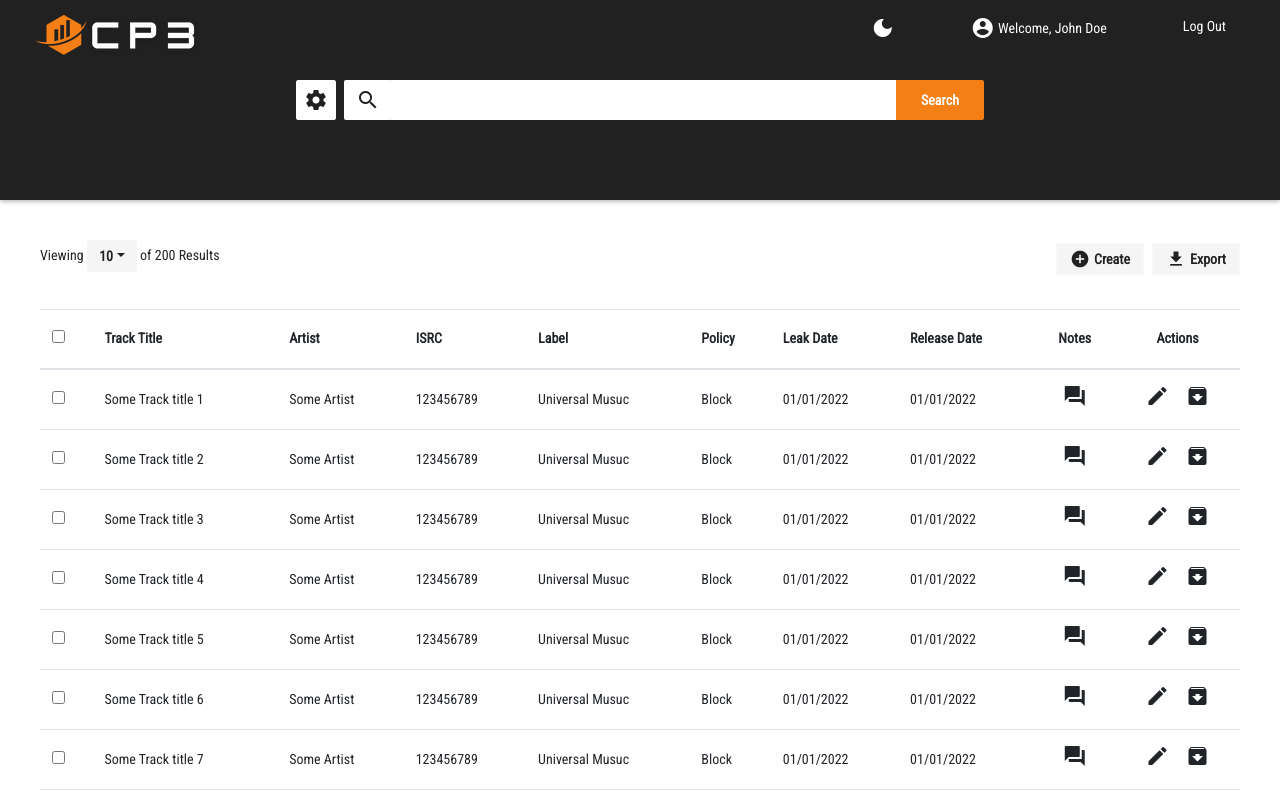
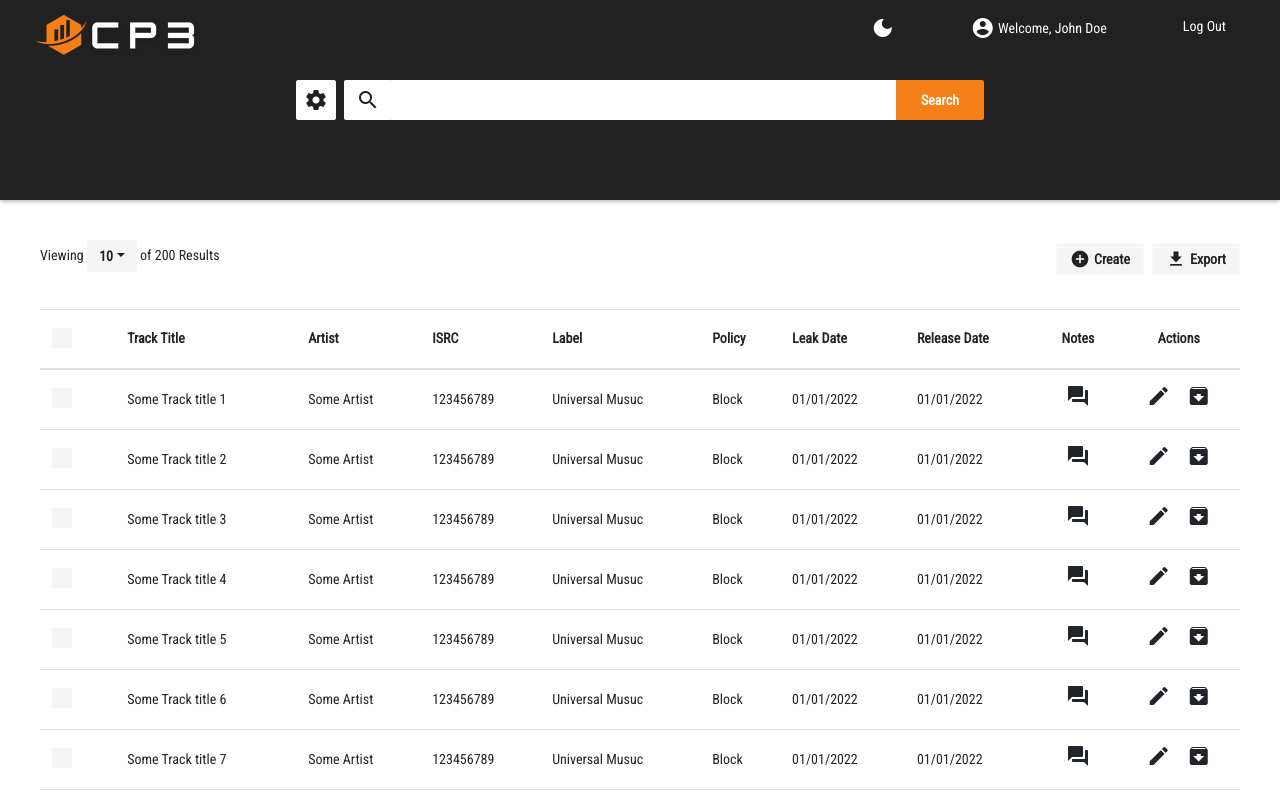
Before and after one commit to radik909/cp3-bootstrap, a React (Create React App) app: page / in a window 1280 px wide. Shown: the top 800 px of the page. Built offline with nearby package versions, Linux system fonts and the light colour scheme.

Commit message:
Custom checkbox

```diff
--- a/src/App.js
+++ b/src/App.js
@@ -1,4 +1,5 @@
 import { DropdownButton, Dropdown } from "react-bootstrap";
+import Checkbox from "./Checkbox";
 
 export default function App() {
   return (
@@ -85,7 +86,7 @@ export default function App() {
             <thead>
               <tr>
                 <th>
-                  <input type="checkbox" />
+                  <Checkbox />
                 </th>
                 <th scope="col">Track Title</th>
                 <th scope="col">Artist</th>
@@ -106,7 +107,7 @@ export default function App() {
               {[1, 2, 3, 4, 5, 6, 7, 8, 9, 10].map((item) => (
                 <tr key={item}>
                   <td>
-                    <input type="checkbox" />
+                    <Checkbox />
                   </td>
                   <td>Some Track title {item}</td>
                   <td>Some Artist</td>
--- /dev/null
+++ b/src/Checkbox/index.css
@@ -0,0 +1,50 @@
+input[type="checkbox"] {
+  visibility: hidden;
+  margin-left: -20px;
+}
+.checkbox {
+  height: 20px;
+  width: 20px;
+  display: block;
+  position: relative;
+  padding-left: 30px;
+  cursor: pointer;
+  font-size: 16px;
+  user-select: none;
+  margin-bottom: 2px;
+  border-radius: 2px;
+}
+.checkmark {
+  position: absolute;
+  top: 0;
+  left: 0;
+  height: 20px;
+  width: 20px;
+  background-color: #f5f5f5;
+}
+.checkbox:hover input[type="checkbox"] ~ .checkmark {
+  background-color: #e5e5e5;
+}
+.checkbox input[type="checkbox"]:checked ~ .checkmark {
+  background-color: #f57f17;
+}
+.checkmark:after {
+  content: "";
+  position: absolute;
+  display: none;
+}
+.checkbox input[type="checkbox"]:checked ~ .checkmark:after {
+  display: block;
+}
+.checkbox .checkmark:after {
+  left: 7px;
+  top: 3px;
+  width: 6px;
+  height: 12px;
+  line-height: 12px;
+  border: solid white;
+  border-width: 0 3px 3px 0;
+  -webkit-transform: rotate(45deg);
+  -ms-transform: rotate(45deg);
+  transform: rotate(45deg);
+}
--- /dev/null
+++ b/src/Checkbox/index.js
@@ -0,0 +1,11 @@
+import "./index.css";
+
+export default function Checkbox({ inputProps, label }) {
+  return (
+    <label className="checkbox">
+      {label}
+      <input type="checkbox" {...inputProps} />
+      <span className="checkmark"></span>
+    </label>
+  );
+}
```
